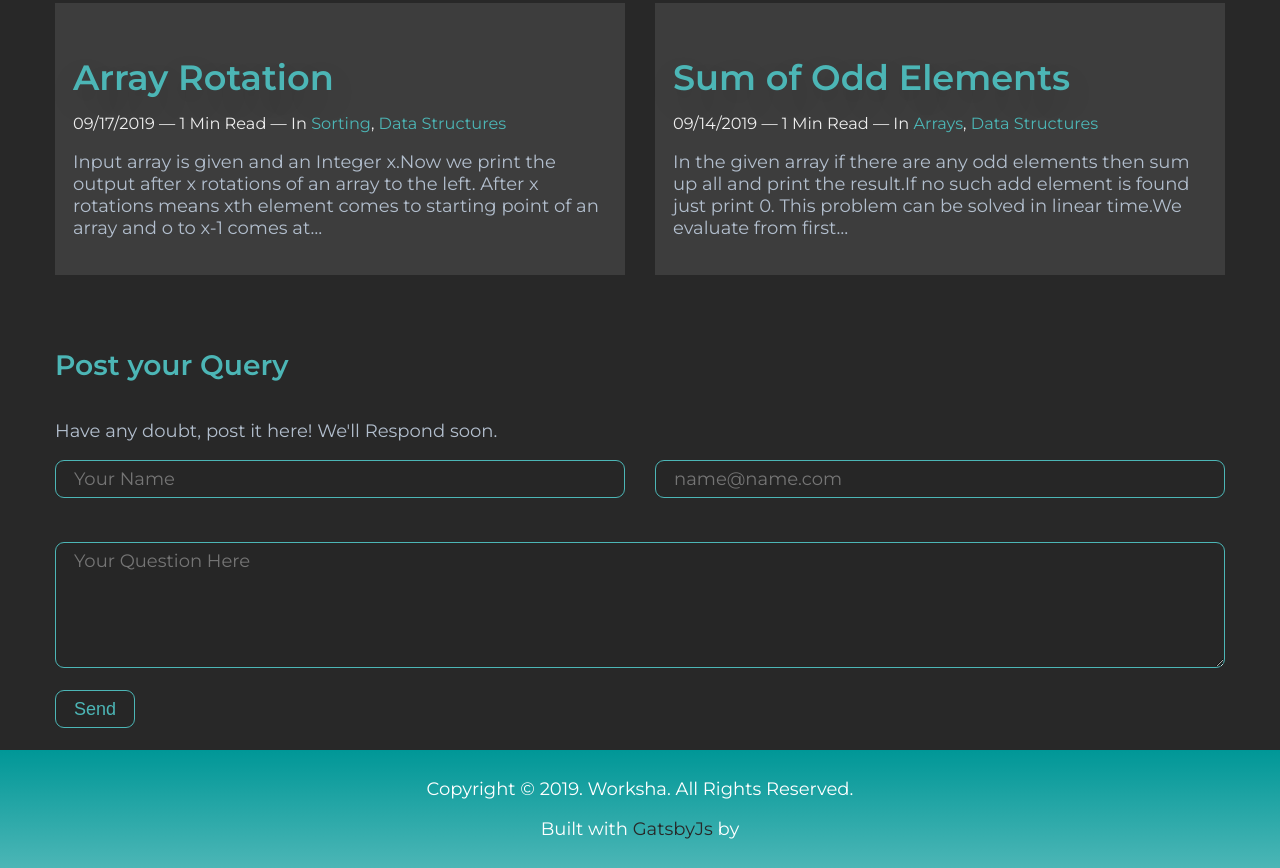
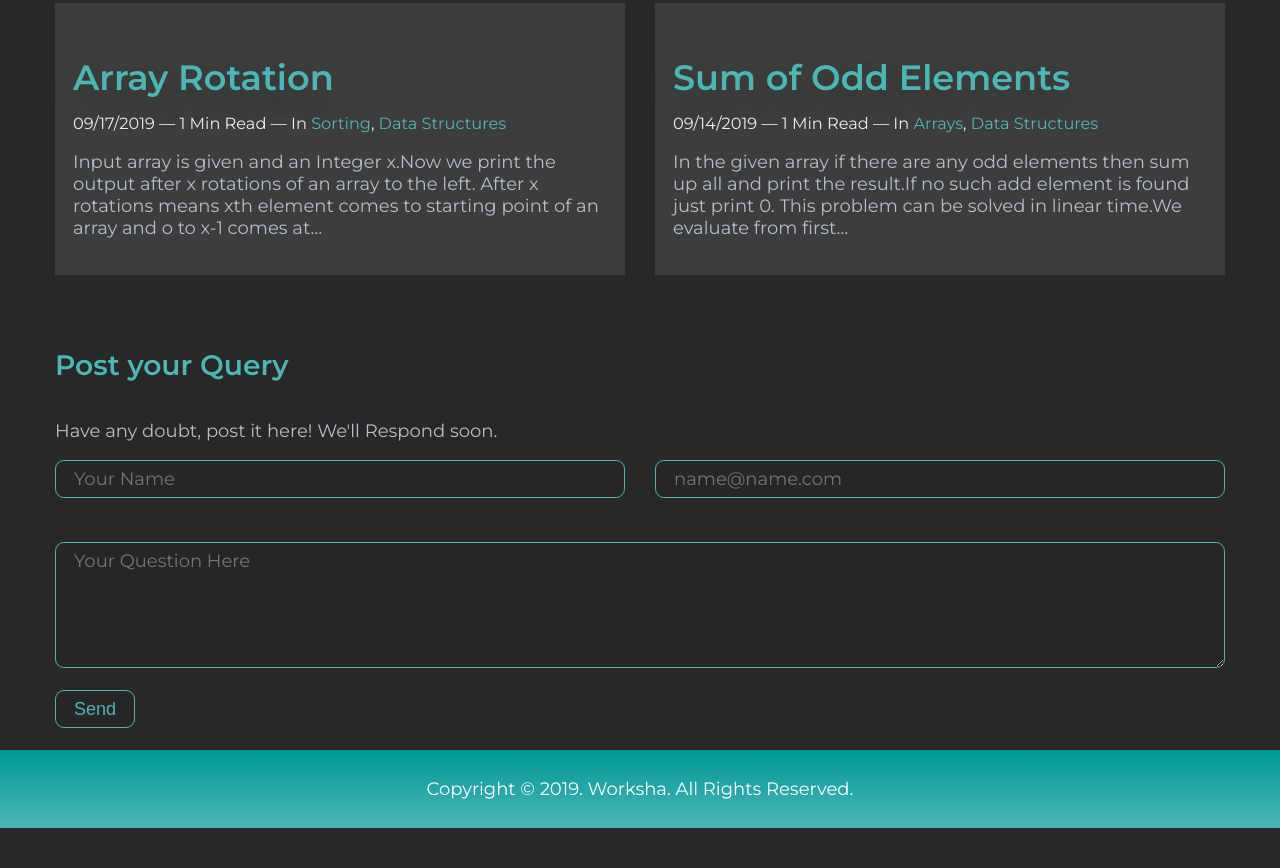
Before and after one commit to mittajithendra/worksha.com, a Gatsby site: page / in a window 1280 px wide. Shown: the part 869-1737 px from the top of the page. After the commit the page ends 1697 px from the top, so only its background shows below. Built offline with nearby package versions, Linux system fonts and the light colour scheme; Gatsby itself is replaced by a stand-in of ours.

Commit message:
Update Footer.js

```diff
--- a/src/components/Misc/Footer.js
+++ b/src/components/Misc/Footer.js
@@ -13,11 +13,6 @@ const Footer = () => {
       <Container>
         <p>Copyright © 2019. Worksha. All Rights Reserved.</p>
         <p>
-          {" "}
-          Built with{" "}
-          <FooterLink href="https://www.gatsbyjs.org">
-            GatsbyJs
-          </FooterLink> by{" "}
 
         </p>
       </Container>
```
